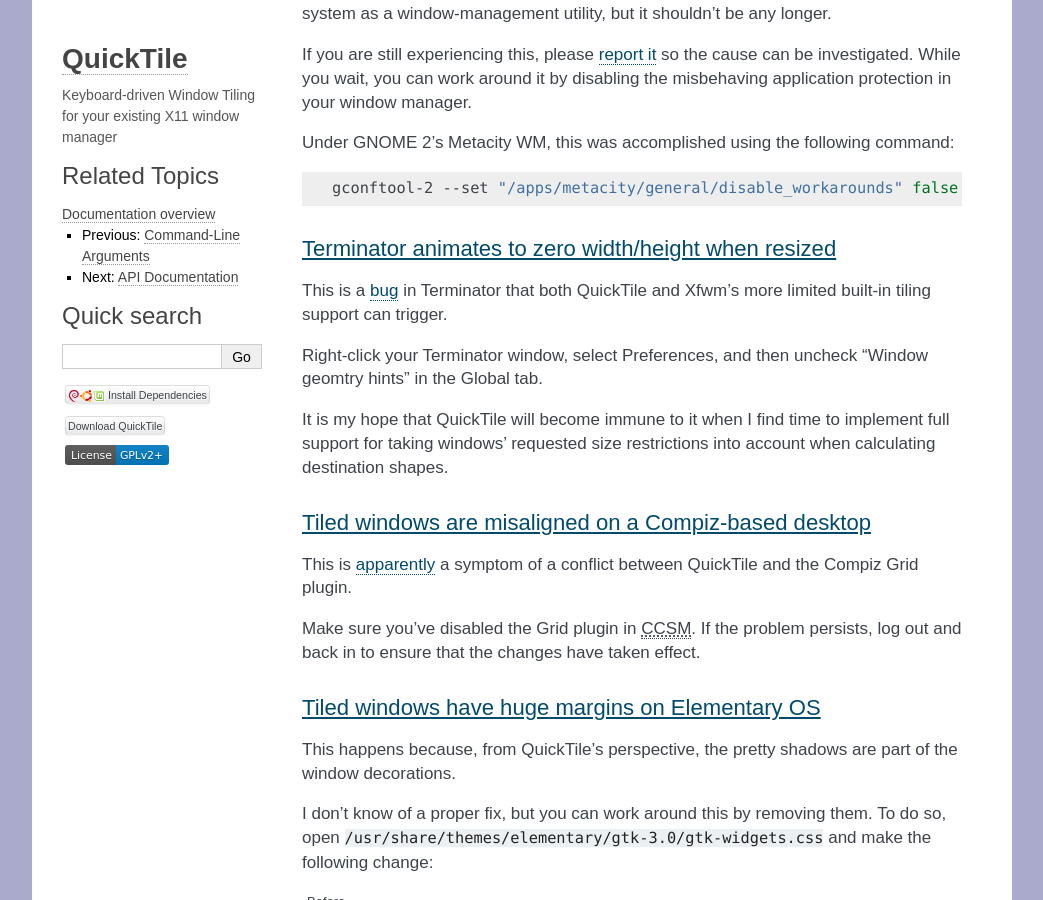
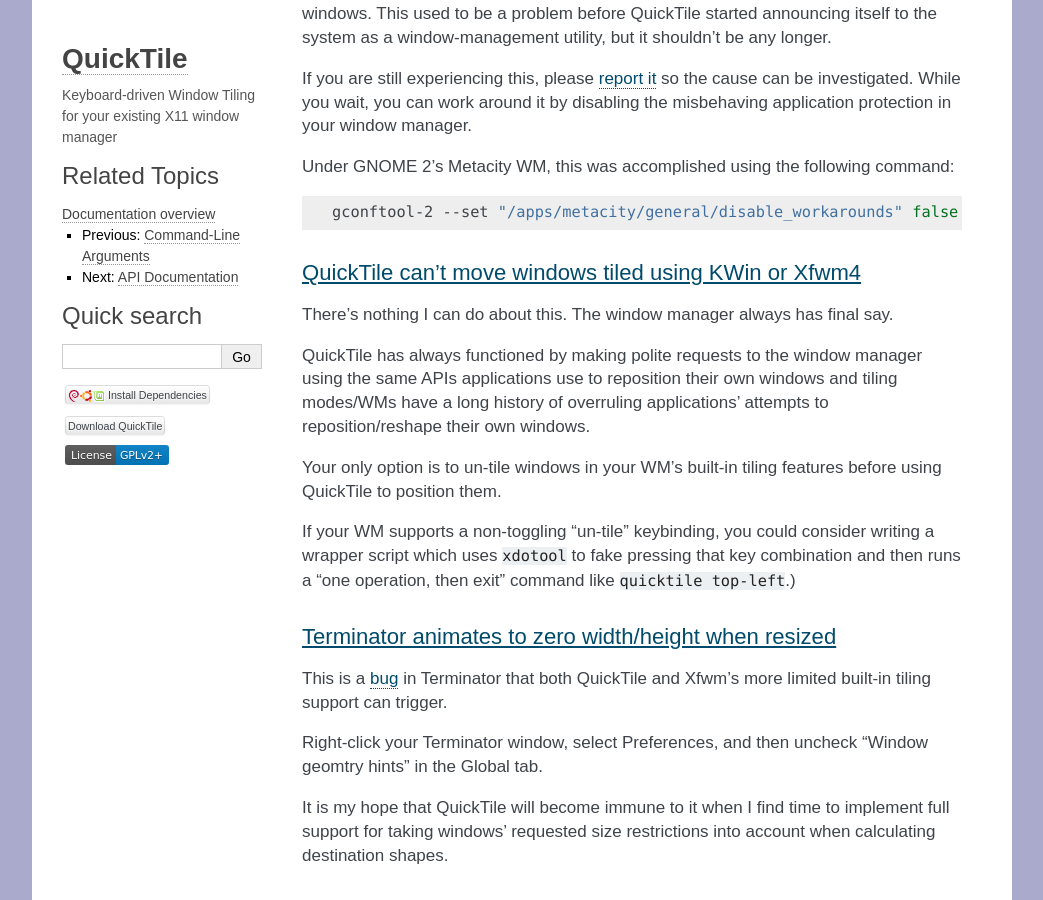
Before and after one commit to ssokolow/quicktile, a Sphinx documentation site: the page built from docs/faq.rst, in a window 1280 px wide and 900 px high, scrolled down 993 px. Shown: the whole window, without its empty margins (118-1161 px from the left). Built offline with Sphinx 7.4.7, drawn with Linux system fonts in a browser that asks for light colours; some of the changed text lies outside the part shown.

Commit message:
Add FAQ entry for not being able to overrule WM-internal tiling
Closes #141

```diff
--- a/docs/faq.rst
+++ b/docs/faq.rst
@@ -50,6 +50,24 @@
 .. code-block:: sh
 
    gconftool-2 --set "/apps/metacity/general/disable_workarounds" false --type bool
+
+QuickTile can't move windows tiled using KWin or Xfwm4
+^^^^^^^^^^^^^^^^^^^^^^^^^^^^^^^^^^^^^^^^^^^^^^^^^^^^^^
+
+There's nothing I can do about this. The window manager always has final say.
+
+QuickTile has always functioned by making polite requests to the window
+manager using the same APIs applications use to reposition their own windows
+and tiling modes/WMs have a long history of overruling applications' attempts
+to reposition/reshape their own windows.
+
+Your only option is to un-tile windows in your WM's built-in tiling features
+before using QuickTile to position them.
+
+If your WM supports a non-toggling "un-tile" keybinding, you could consider
+writing a wrapper script which uses ``xdotool`` to fake pressing that key
+combination and then runs a "one operation, then exit" command like ``quicktile
+top-left``.)
 
 Terminator animates to zero width/height when resized
 ^^^^^^^^^^^^^^^^^^^^^^^^^^^^^^^^^^^^^^^^^^^^^^^^^^^^^
```
